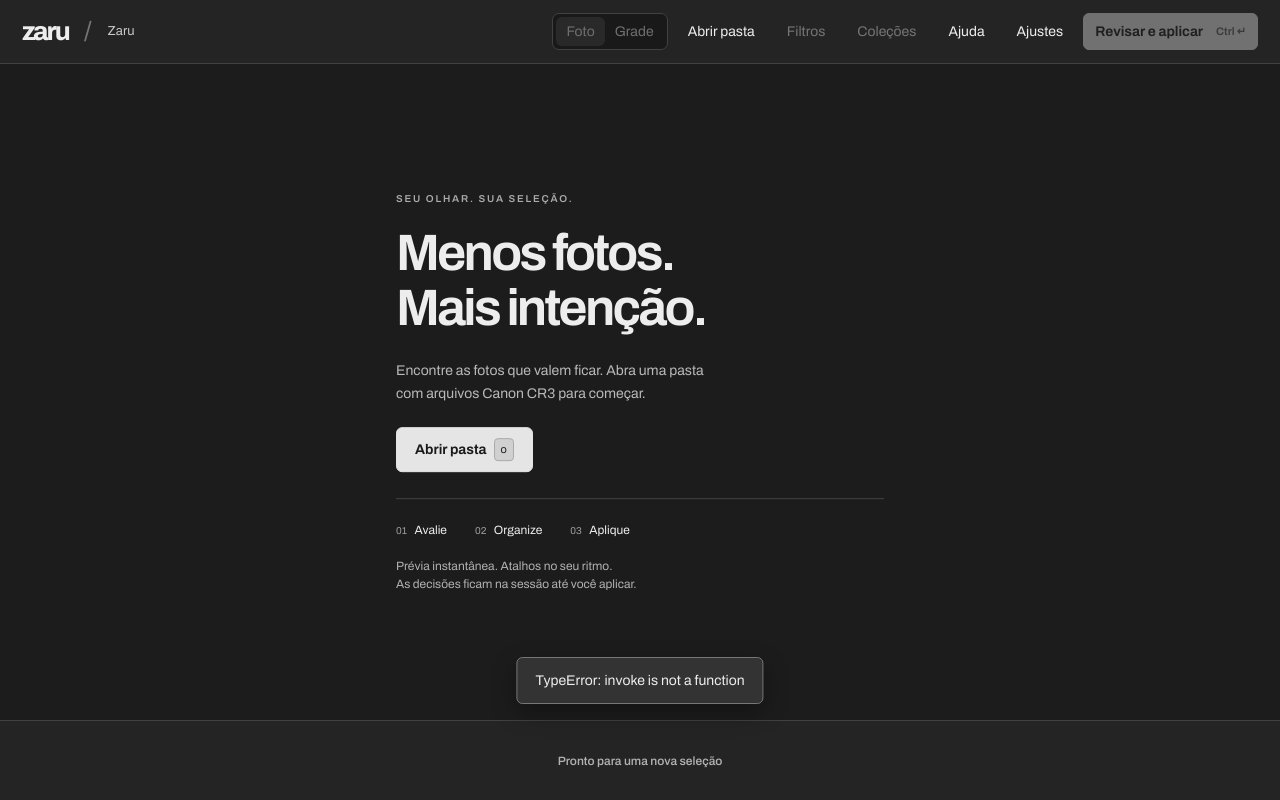
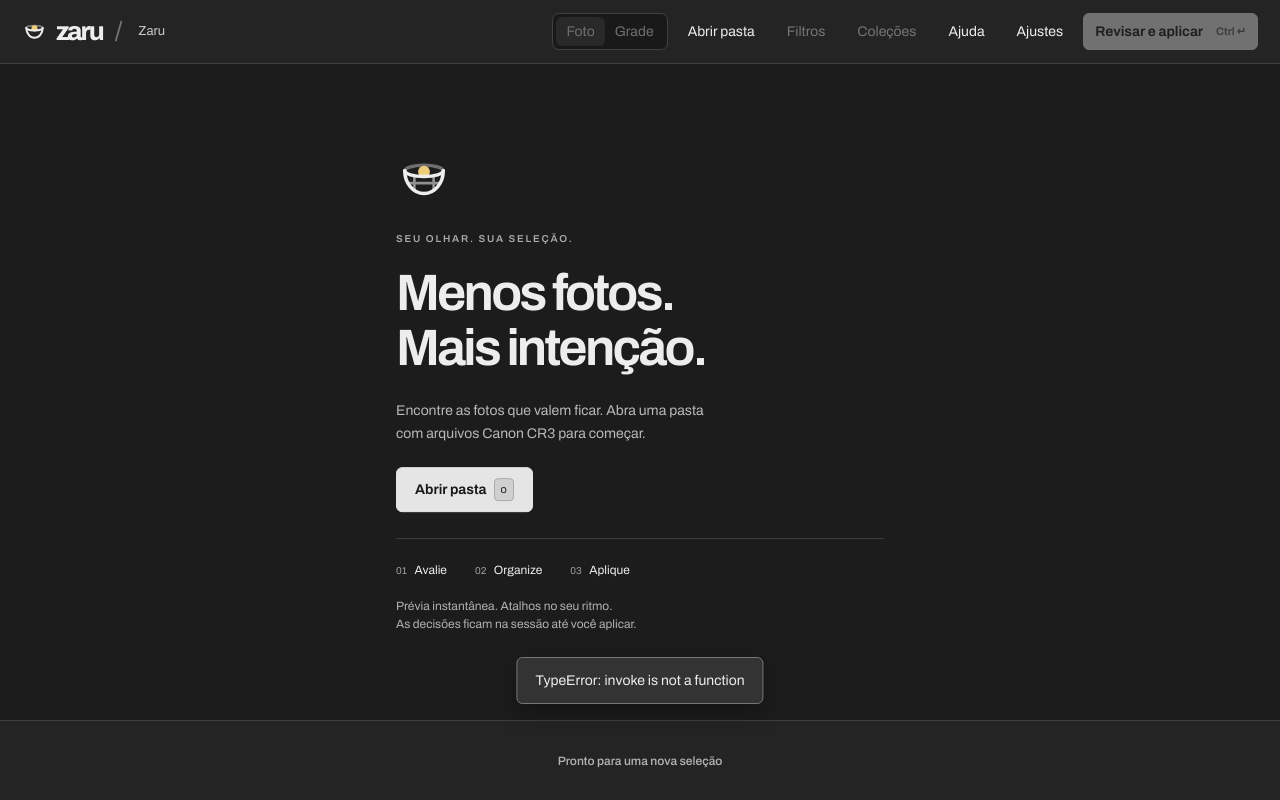
Before and after one commit to GHagui/Zaru, a plain HTML site: page ui/index.html in a window 1280 px wide. Drawn offline with Linux system fonts and the light colour scheme.

Commit message:
feat: marca e ícone do Zaru
Um zaru (笊) é o cesto de bambu que escorre: o que importa fica, o resto
passa. A marca é essa peneira com uma coisa retida dentro, que é o que
uma passada de triagem faz.

Desenhada de ângulo, e isso não é enfeite. De frente, o rim reto sobre o
arco lê como uma boca sorrindo, e depois de visto não se desvê; a elipse
do rim é o que devolve o objeto. A primeira tentativa foi uma grade 3x3
com uma célula acesa — legível, mas grade é a forma mais genérica que
existe e lia como planilha.

Abaixo de uns 24 px a trama vira lama cinza e custa mais contraste do
que carrega significado, então os tamanhos pequenos do .ico vêm de um
segundo SVG com só a silhueta, e não de uma redução do primeiro. A
silhueta é a mesma nos oito tamanhos; o que muda é quanto detalhe cabe.

As cores saem dos tokens da interface — fundo #232323, marca #ededed, e
o dourado é o mesmo --star das estrelas. A palavra do logotipo é Archivo
no peso 750 com o espacejamento da marca no app, convertida em contornos
para o arquivo não depender de fonte instalada.

Os SVG são a fonte e os raster são derivados: tools/icon/build.sh
regenera tudo. A mesma marca entra na barra superior e no cartão de
abertura, tirando a cor do rim de currentColor.

Co-Authored-By: Claude Opus 5 <noreply@anthropic.com>
Claude-Session: https://claude.ai/code/session_01PwMZxm9LGXyYkAa447W9jK

```diff
--- a/ui/app.css
+++ b/ui/app.css
@@ -33,7 +33,11 @@ p { margin-bottom: 16px; }
 .wide { width: 100%; }
 .bar { position: fixed; left: 0; right: 0; display: flex; align-items: center; gap: 18px; background: var(--chrome); z-index: 2; padding: 0 22px; }
 .bar-top { top: 0; height: var(--top); border-bottom: 1px solid var(--line); }
-.brand { color: var(--ink); text-decoration: none; font-size: 26px; font-weight: 750; letter-spacing: -.08em; flex: none; }
+.brand { display: inline-flex; align-items: center; color: var(--ink); text-decoration: none; font-size: 26px; font-weight: 750; letter-spacing: -.08em; flex: none; }
+/* The mark takes its rim from the text colour, so wordmark and basket stay
+   one object however the surface is themed. */
+.mark { width: 25px; height: 25px; margin-right: 9px; color: currentColor; flex: none; }
+.mark-lg { width: 56px; height: 56px; margin: 0 0 18px; color: var(--ink); }
 .brand span { color: #757575; font-weight: 400; margin-left: 12px; }
 .folder { flex: 1; min-width: 50px; overflow: hidden; text-overflow: ellipsis; white-space: nowrap; color: #c8c8c8; font-size: 13px; }
 nav, .secondary-actions { display: flex; align-items: center; gap: 8px; }
--- a/ui/index.html
+++ b/ui/index.html
@@ -7,8 +7,9 @@
   <link rel="stylesheet" href="app.css">
 </head>
 <body class="idle">
+  <svg width="0" height="0" aria-hidden="true" style="position:absolute"><defs><clipPath id="zaru-bowl"><path d="M40 90A88 26 0 0 0 216 90A88 104 0 0 1 40 90Z"/></clipPath></defs></svg>
   <header class="bar bar-top">
-    <a class="brand" href="#" aria-label="Sobre o Zaru e atalhos">zaru<span> / </span></a>
+    <a class="brand" href="#" aria-label="Sobre o Zaru e atalhos"><svg class="mark" viewBox="0 0 256 256" aria-hidden="true" focusable="false"><path d="M44 92A84 25 0 0 1 212 92" fill="none" stroke="#7a7a7a" stroke-width="18"/><circle cx="128" cy="96" r="31" fill="#edcd79"/><path d="M44 92A84 100 0 0 0 212 92" fill="none" stroke="currentColor" stroke-width="20" stroke-linecap="round"/><path d="M44 92A84 25 0 0 0 212 92" fill="none" stroke="currentColor" stroke-width="20" stroke-linecap="round"/></svg>zaru<span> / </span></a>
     <span id="folder" class="folder">Zaru</span>
     <nav aria-label="Ferramentas da sessão">
       <div class="mode-switch" role="group" aria-label="Visualização"><button data-command="photo" data-session aria-pressed="true">Foto</button><button data-command="grid" data-session aria-pressed="false">Grade</button></div>
@@ -49,7 +50,7 @@
     <button id="filter-chip" class="chip chip-filter" data-command="filter" hidden></button>
 
     <div id="empty" class="card">
-      <span class="eyebrow">SEU OLHAR. SUA SELEÇÃO.</span>
+      <svg class="mark mark-lg" viewBox="0 0 256 256" aria-hidden="true" focusable="false"><path d="M40 90A88 26 0 0 1 216 90" fill="none" stroke="#6e6e6e" stroke-width="15"/><circle cx="128" cy="94" r="27" fill="#edcd79"/><g clip-path="url(#zaru-bowl)" stroke="#8f8f8f" stroke-width="12" stroke-linecap="square"><path d="M84 92V210M172 92V210M20 146H236"/></g><path d="M40 90A88 104 0 0 0 216 90" fill="none" stroke="currentColor" stroke-width="16" stroke-linecap="round"/><path d="M40 90A88 26 0 0 0 216 90" fill="none" stroke="currentColor" stroke-width="16" stroke-linecap="round"/></svg><span class="eyebrow">SEU OLHAR. SUA SELEÇÃO.</span>
       <h1>Menos fotos.<br>Mais intenção.</h1>
       <p id="empty-msg">Encontre as fotos que valem ficar. Abra uma pasta com arquivos Canon CR3 para começar.</p>
       <button id="open" class="primary" data-command="open">Abrir pasta <kbd data-key="open">o</kbd></button>
```
Also changed, not shown: src-tauri/tauri.conf.json (+7 -1 lines), assets/logo.png (added), assets/logo.svg (added), assets/mark.svg (added), src-tauri/icons/128x128.png (added), src-tauri/icons/128x128@2x.png (added), src-tauri/icons/32x32.png (added), src-tauri/icons/icon-small.svg (added), src-tauri/icons/icon.ico, src-tauri/icons/icon.png, src-tauri/icons/icon.svg (added), 3 other files.
